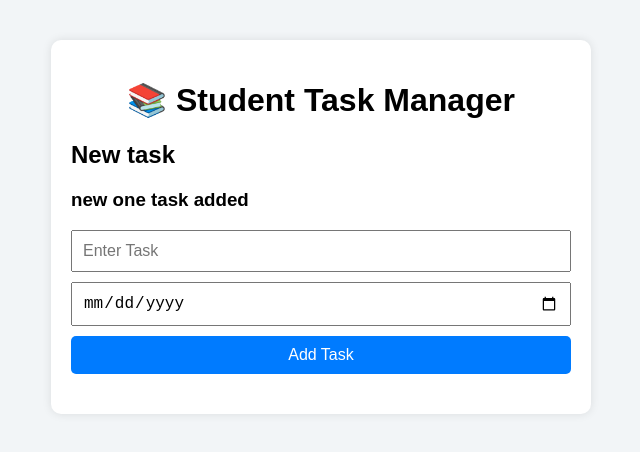
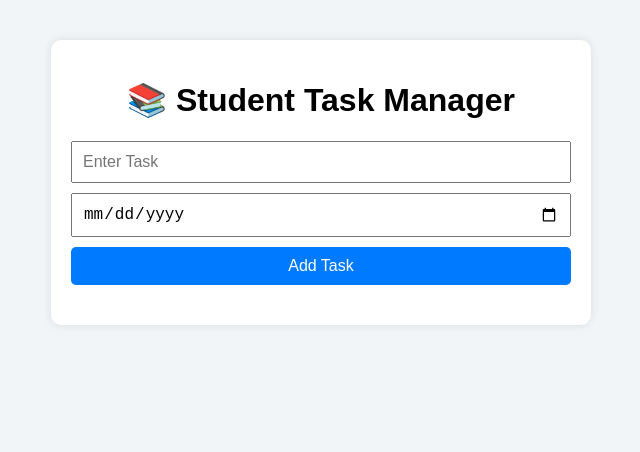
Before and after one commit to Arpita8532/DOSS-ass-2, a website: page index.html in a window 1280 px wide. Shown: the whole page, without its empty margins (319-959 px from the left). Drawn offline with Linux system fonts and the light colour scheme.

Commit message:
updated index file

```diff
--- a/index.html
+++ b/index.html
@@ -10,8 +10,6 @@
 
 <div class="container">
     <h1>📚 Student Task Manager</h1>
-    <h2>New task</h2>
-    <h3>new one task added</h3>
 
     <div class="input-section">
         <input type="text" id="taskInput" placeholder="Enter Task">
```
